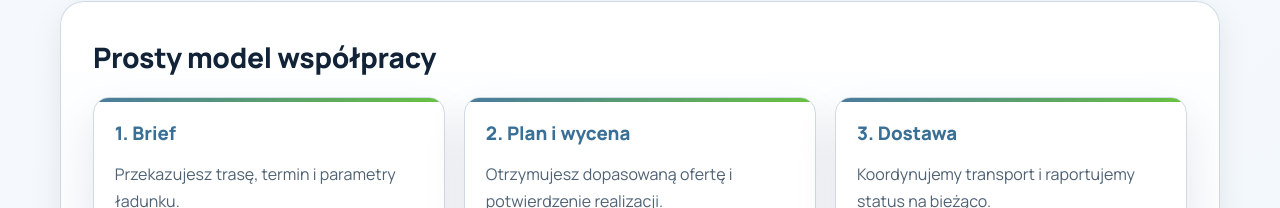
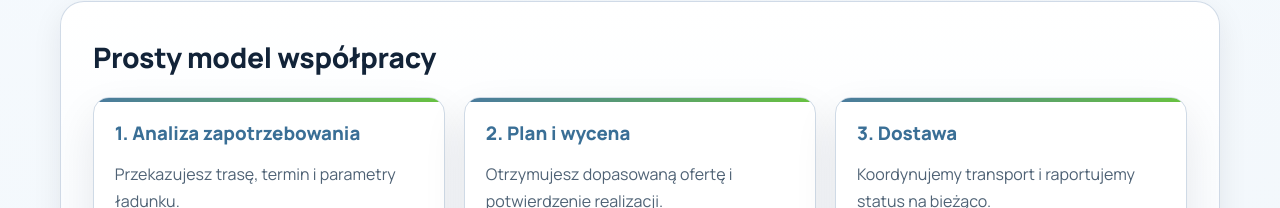
Before and after one commit to krola/litc, a plain HTML site: page index.html in a window 1280 px wide. Shown: the part 1458-1666 px from the top of the page. Drawn offline with Linux system fonts and the light colour scheme.

Commit message:
small change

```diff
--- a/index.html
+++ b/index.html
@@ -113,7 +113,7 @@
         <h2>Prosty model współpracy</h2>
         <div class="process-grid">
           <article class="process-step">
-            <h3>1. Brief</h3>
+            <h3>1. Analiza zapotrzebowania</h3>
             <p>Przekazujesz trasę, termin i parametry ładunku.</p>
           </article>
           <article class="process-step">
```
